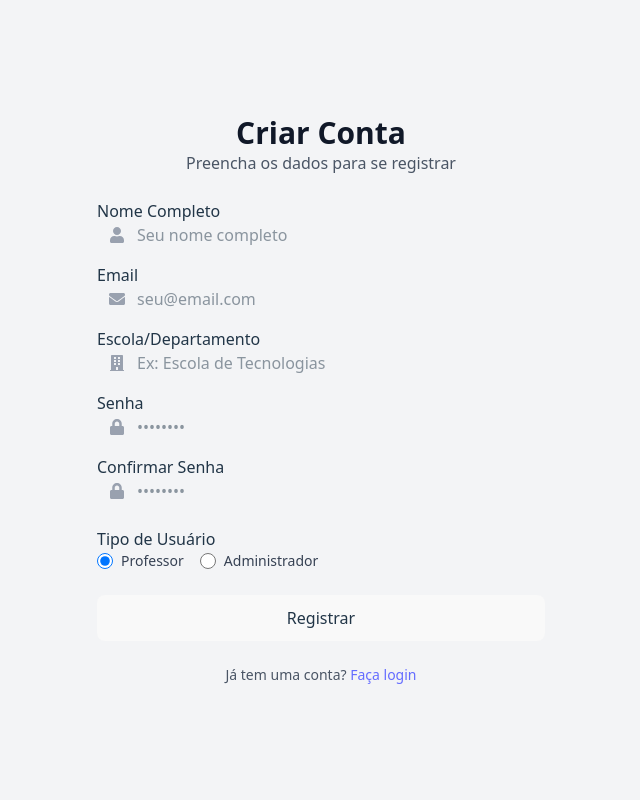
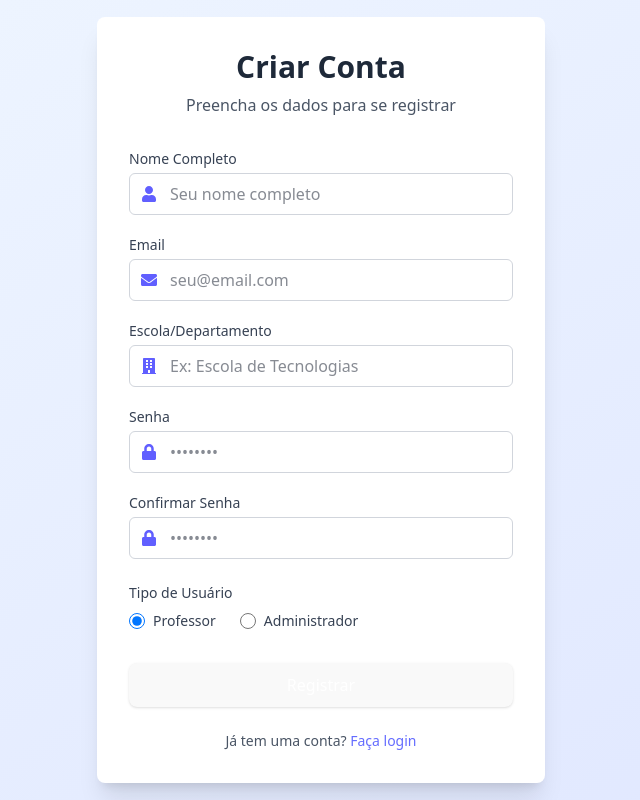
Before and after one commit to Mangabattis/SisLab, a React (Vite) app in the folder Pimba Lab/: page /register in a window 1280 px wide. Shown: the whole page, without its empty margins (319-959 px from the left). Built offline with nearby package versions, Linux system fonts and the light colour scheme.

Commit message:
Fix Dashboard e Sidebar: Tipo de Sessão /Update Login e Resgistro Design

```diff
--- a/Pimba Lab/package.json
+++ b/Pimba Lab/package.json
@@ -15,6 +15,7 @@
     "react": "^19.0.0",
     "react-dom": "^19.0.0",
     "react-icons": "^5.5.0",
+    "react-router": "^7.4.1",
     "react-router-dom": "^7.4.1",
     "tailwindcss": "^4.0.17"
   },
--- a/Pimba Lab/src/components/Sidebar.jsx
+++ b/Pimba Lab/src/components/Sidebar.jsx
@@ -17,7 +17,9 @@ const Sidebar = () => {
   const [isMobile, setIsMobile] = useState(window.innerWidth < 1024);
   const location = useLocation();
   const navigate = useNavigate();
-  const userRole = localStorage.getItem('userRole') || 'professor';
+  // const userRole = localStorage.getItem('userRole') || 'professor';
+  const userRole = sessionStorage.getItem('tipoUsuario');
+
 
   useEffect(() => {
     const handleResize = () => {
@@ -59,7 +61,7 @@ const Sidebar = () => {
     { path: '/installation/status', name: 'Status de Instalações', icon: <FaClipboardList /> },
   ];
 
-  const links = userRole === 'admin' ? adminLinks : professorLinks;
+  const links = userRole === 'ADMINISTRADOR' ? adminLinks : professorLinks;
 
   return (
     <>
--- a/Pimba Lab/src/pages/Dashboard.jsx
+++ b/Pimba Lab/src/pages/Dashboard.jsx
@@ -12,6 +12,7 @@ const Dashboard = () => {
 
   const [recentRequests, setRecentRequests] = useState([]);
   const userRole = sessionStorage.getItem('tipoUsuario');
+  console.log(userRole) //teste
 
   useEffect(() => {
     // Mocking API calls to fetch dashboard data
--- a/Pimba Lab/src/pages/auth/RegisterPage.jsx
+++ b/Pimba Lab/src/pages/auth/RegisterPage.jsx
@@ -12,7 +12,6 @@ const RegisterPage = () => {
     school: '',
     role: 'PROFESSOR', // Padrão inicial
   });
-
   const [error, setError] = useState('');
   const [success, setSuccess] = useState(false);
   const navigate = useNavigate();
@@ -26,7 +25,6 @@ const RegisterPage = () => {
 
   const handleSubmit = async (e) => {
     e.preventDefault();
-
     if (formData.password !== formData.confirmPassword) {
       setError('As senhas não coincidem');
       return;
@@ -44,10 +42,8 @@ const RegisterPage = () => {
       if (!response.status === 200) {
         throw new Error('Erro ao registrar usuário');
       }
-
       setSuccess(true);
       setError('');
-
       setTimeout(() => {
         navigate('/login');
       }, 2000);
@@ -57,31 +53,33 @@ const RegisterPage = () => {
   };
 
   return (
-    <div className="min-h-screen flex items-center justify-center bg-gray-100">
-      <div className="max-w-md w-full card">
-        <div className="text-center mb-6">
-          <h2 className="text-3xl font-bold text-gray-900">Criar Conta</h2>
-          <p className="text-gray-600">Preencha os dados para se registrar</p>
+    <div className="min-h-screen flex items-center justify-center bg-gradient-to-br from-blue-50 to-indigo-100">
+      <div className="max-w-md w-full bg-white rounded-lg shadow-xl p-8 m-4">
+        <div className="text-center mb-8">
+          <h2 className="text-3xl font-extrabold text-gray-800">Criar Conta</h2>
+          <p className="text-gray-600 mt-2">Preencha os dados para se registrar</p>
         </div>
 
         {error && (
-          <div className="bg-red-100 border border-red-400 text-red-700 px-4 py-3 rounded mb-4">
+          <div className="bg-red-100 border-l-4 border-red-500 text-red-700 p-4 rounded mb-6">
             {error}
           </div>
         )}
 
         {success && (
-          <div className="bg-green-100 border border-green-400 text-green-700 px-4 py-3 rounded mb-4">
+          <div className="bg-green-100 border-l-4 border-green-500 text-green-700 p-4 rounded mb-6">
             Registro realizado com sucesso! Redirecionando para o login...
           </div>
         )}
 
         <form onSubmit={handleSubmit}>
-          <div className="mb-4">
-            <label htmlFor="name" className="label">Nome Completo</label>
+          <div className="mb-5">
+            <label htmlFor="name" className="block text-sm font-medium text-gray-700 mb-1">
+              Nome Completo
+            </label>
             <div className="relative">
               <div className="absolute inset-y-0 left-0 pl-3 flex items-center pointer-events-none">
-                <FaUser className="text-gray-400" />
+                <FaUser className="text-indigo-500" />
               </div>
               <input
                 id="name"
@@ -90,17 +88,19 @@ const RegisterPage = () => {
                 required
                 value={formData.name}
                 onChange={handleChange}
-                className="input pl-10"
+                className="block w-full pl-10 pr-3 py-2 border border-gray-300 rounded-md text-gray-900 focus:outline-none focus:ring-2 focus:ring-indigo-500 focus:border-indigo-500"
                 placeholder="Seu nome completo"
               />
             </div>
           </div>
 
-          <div className="mb-4">
-            <label htmlFor="email" className="label">Email</label>
+          <div className="mb-5">
+            <label htmlFor="email" className="block text-sm font-medium text-gray-700 mb-1">
+              Email
+            </label>
             <div className="relative">
               <div className="absolute inset-y-0 left-0 pl-3 flex items-center pointer-events-none">
-                <FaEnvelope className="text-gray-400" />
+                <FaEnvelope className="text-indigo-500" />
               </div>
               <input
                 id="email"
@@ -109,17 +109,19 @@ const RegisterPage = () => {
                 required
                 value={formData.email}
                 onChange={handleChange}
-                className="input pl-10"
+                className="block w-full pl-10 pr-3 py-2 border border-gray-300 rounded-md text-gray-900 focus:outline-none focus:ring-2 focus:ring-indigo-500 focus:border-indigo-500"
                 placeholder="seu@email.com"
               />
             </div>
           </div>
 
-          <div className="mb-4">
-            <label htmlFor="school" className="label">Escola/Departamento</label>
+          <div className="mb-5">
+            <label htmlFor="school" className="block text-sm font-medium text-gray-700 mb-1">
+              Escola/Departamento
+            </label>
             <div className="relative">
               <div className="absolute inset-y-0 left-0 pl-3 flex items-center pointer-events-none">
-                <FaBuilding className="text-gray-400" />
+                <FaBuilding className="text-indigo-500" />
               </div>
               <input
                 id="school"
@@ -128,17 +130,19 @@ const RegisterPage = () => {
                 required
                 value={formData.school}
                 onChange={handleChange}
-                className="input pl-10"
+                className="block w-full pl-10 pr-3 py-2 border border-gray-300 rounded-md text-gray-900 focus:outline-none focus:ring-2 focus:ring-indigo-500 focus:border-indigo-500"
                 placeholder="Ex: Escola de Tecnologias"
               />
             </div>
           </div>
 
-          <div className="mb-4">
-            <label htmlFor="password" className="label">Senha</label>
+          <div className="mb-5">
+            <label htmlFor="password" className="block text-sm font-medium text-gray-700 mb-1">
+              Senha
+            </label>
             <div className="relative">
               <div className="absolute inset-y-0 left-0 pl-3 flex items-center pointer-events-none">
-                <FaLock className="text-gray-400" />
+                <FaLock className="text-indigo-500" />
               </div>
               <input
                 id="password"
@@ -147,17 +151,19 @@ const RegisterPage = () => {
                 required
                 value={formData.password}
                 onChange={handleChange}
-                className="input pl-10"
+                className="block w-full pl-10 pr-3 py-2 border border-gray-300 rounded-md text-gray-900 focus:outline-none focus:ring-2 focus:ring-indigo-500 focus:border-indigo-500"
                 placeholder="••••••••"
               />
             </div>
           </div>
 
           <div className="mb-6">
-            <label htmlFor="confirmPassword" className="label">Confirmar Senha</label>
+            <label htmlFor="confirmPassword" className="block text-sm font-medium text-gray-700 mb-1">
+              Confirmar Senha
+            </label>
             <div className="relative">
               <div className="absolute inset-y-0 left-0 pl-3 flex items-center pointer-events-none">
-                <FaLock className="text-gray-400" />
+                <FaLock className="text-indigo-500" />
               </div>
               <input
                 id="confirmPassword"
@@ -166,15 +172,15 @@ const RegisterPage = () => {
                 required
                 value={formData.confirmPassword}
                 onChange={handleChange}
-                className="input pl-10"
+                className="block w-full pl-10 pr-3 py-2 border border-gray-300 rounded-md text-gray-900 focus:outline-none focus:ring-2 focus:ring-indigo-500 focus:border-indigo-500"
                 placeholder="••••••••"
               />
             </div>
           </div>
 
           <div className="mb-6">
-            <label className="label">Tipo de Usuário</label>
-            <div className="flex space-x-4">
+            <label className="block text-sm font-medium text-gray-700 mb-2">Tipo de Usuário</label>
+            <div className="flex space-x-6">
               <div className="flex items-center">
                 <input
                   id="professor"
@@ -183,9 +189,9 @@ const RegisterPage = () => {
                   value="PROFESSOR"
                   checked={formData.role === 'PROFESSOR'}
                   onChange={handleChange}
-                  className="h-4 w-4 text-primary-600 focus:ring-primary-500"
+                  className="h-4 w-4 text-indigo-600 focus:ring-indigo-500 border-gray-300"
                 />
-                <label htmlFor="professor" className="ml-2 text-sm text-gray-700">
+                <label htmlFor="professor" className="ml-2 block text-sm text-gray-700">
                   Professor
                 </label>
               </div>
@@ -197,25 +203,28 @@ const RegisterPage = () => {
                   value="ADMINISTRADOR"
                   checked={formData.role === 'ADMINISTRADOR'}
                   onChange={handleChange}
-                  className="h-4 w-4 text-primary-600 focus:ring-primary-500"
+                  className="h-4 w-4 text-indigo-600 focus:ring-indigo-500 border-gray-300"
                 />
-                <label htmlFor="admin" className="ml-2 text-sm text-gray-700">
+                <label htmlFor="admin" className="ml-2 block text-sm text-gray-700">
                   Administrador
                 </label>
               </div>
             </div>
           </div>
 
-          <div className="mb-6">
-            <button type="submit" className="w-full btn btn-primary">
+          <div className="mt-8">
+            <button
+              type="submit"
+              className="w-full flex justify-center py-3 px-4 border border-transparent rounded-md shadow-sm text-sm font-medium text-white bg-indigo-600 hover:bg-indigo-700 focus:outline-none focus:ring-2 focus:ring-offset-2 focus:ring-indigo-500 transition duration-150"
+            >
               Registrar
             </button>
           </div>
 
-          <div className="text-center text-sm text-gray-600">
-            <p>
+          <div className="text-center mt-6">
+            <p className="text-sm text-gray-600">
               Já tem uma conta?{' '}
-              <Link to="/login" className="text-primary-600 hover:text-primary-800">
+              <Link to="/login" className="font-medium text-indigo-600 hover:text-indigo-500">
                 Faça login
               </Link>
             </p>
```
Also changed, not shown: Pimba Lab/src/pages/auth/LoginPage.jsx (+31 -28 lines), 1 other file (tests, documents, lock files or other folders).
